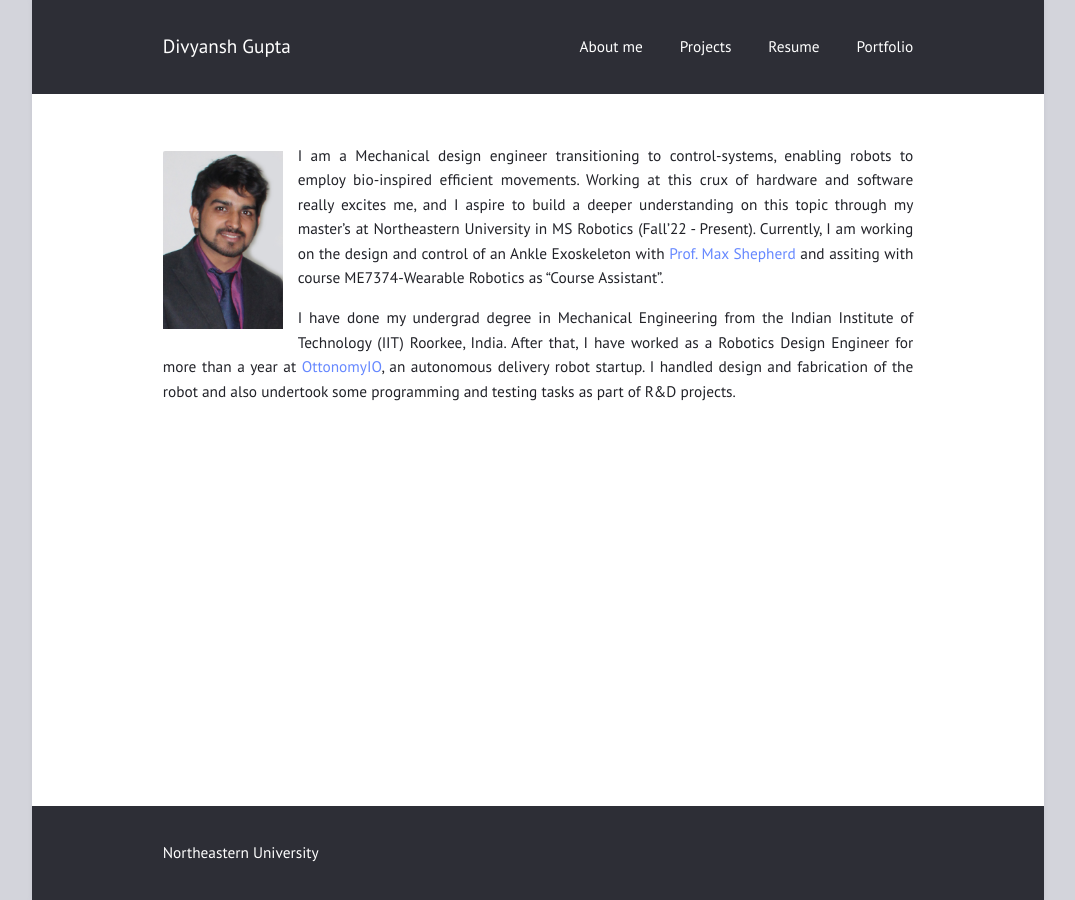
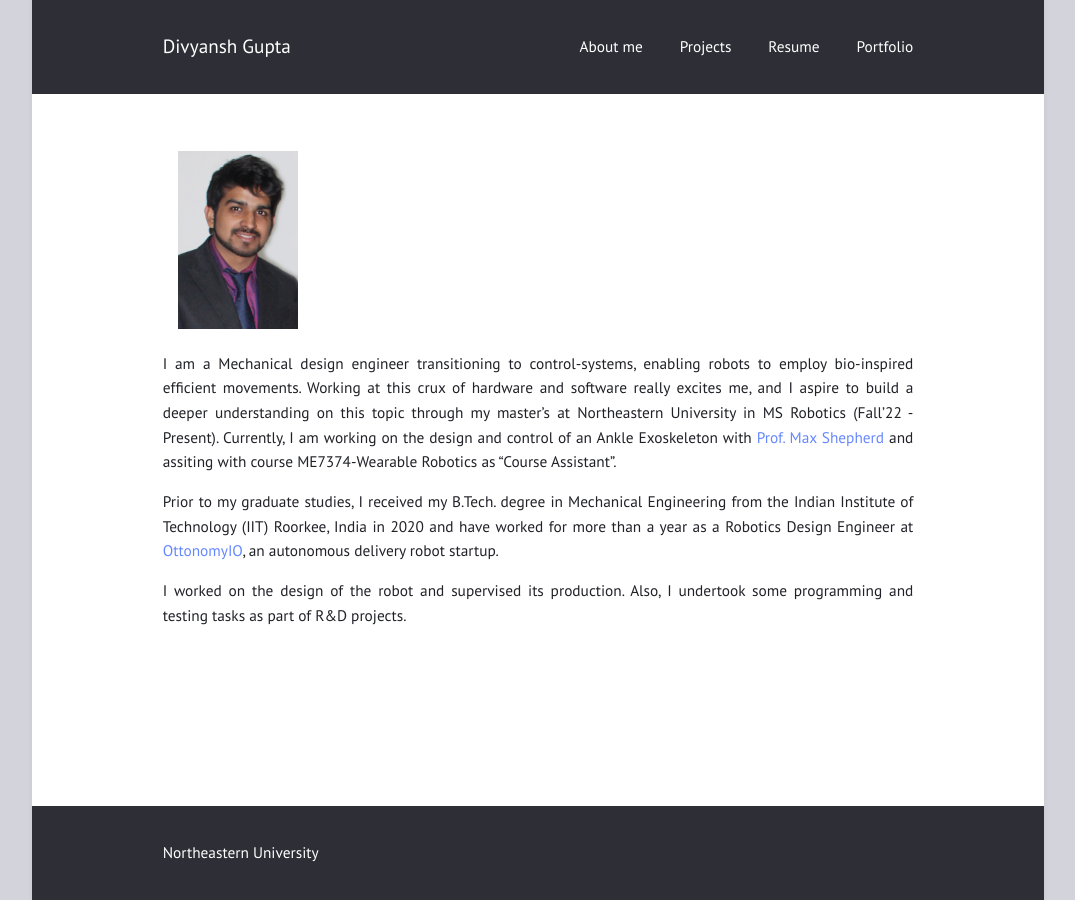
Before and after one commit to gupta-divy/gupta-divy.github.io, a Jekyll site: the page built from index.md, in a window 1280 px wide. Shown: the whole page, without its empty margins (102-1177 px from the left). Built offline with Jekyll 4.4.1, drawn with Linux system fonts in a browser that asks for light colours.

Commit message:
Updated index

```diff
--- a/index.md
+++ b/index.md
@@ -3,8 +3,10 @@ layout: page
 title: ""
 ---
 
-<img align="left" width="120" height="120" src="/assets/my_photo.jpg" style="padding-right: 15px; padding-bottom: 15px;">
+<img align="center" width="120" height="120" src="/assets/my_photo.jpg" style="padding-right: 15px; padding-left: 15px;">
 
 I am a Mechanical design engineer transitioning to control-systems, enabling robots to employ bio-inspired efficient movements. Working at this crux of hardware and software really excites me, and I aspire to build a deeper understanding on this topic through my master's at Northeastern University in MS Robotics (Fall'22 - Present). Currently, I am working on the design and control of an Ankle Exoskeleton with [Prof. Max Shepherd](https://coe.northeastern.edu/people/shepherd-maxwell/) and assiting with course ME7374-Wearable Robotics as "Course Assistant".
 
-I have done my undergrad degree in Mechanical Engineering from the Indian Institute of Technology (IIT) Roorkee, India. After that, I have worked as a Robotics Design Engineer for more than a year at [OttonomyIO](https://ottonomy.io/), an autonomous delivery robot startup. I handled design and fabrication of the robot and also undertook some programming and testing tasks as part of R&D projects.
+Prior to my graduate studies, I received my B.Tech. degree in Mechanical Engineering from the Indian Institute of Technology (IIT) Roorkee, India in 2020 and have worked for more than a year as a Robotics Design Engineer at [OttonomyIO](https://ottonomy.io/), an autonomous delivery robot startup.
+
+I worked on the design of the robot and supervised its production. Also, I undertook some programming and testing tasks as part of R&D projects.
```
